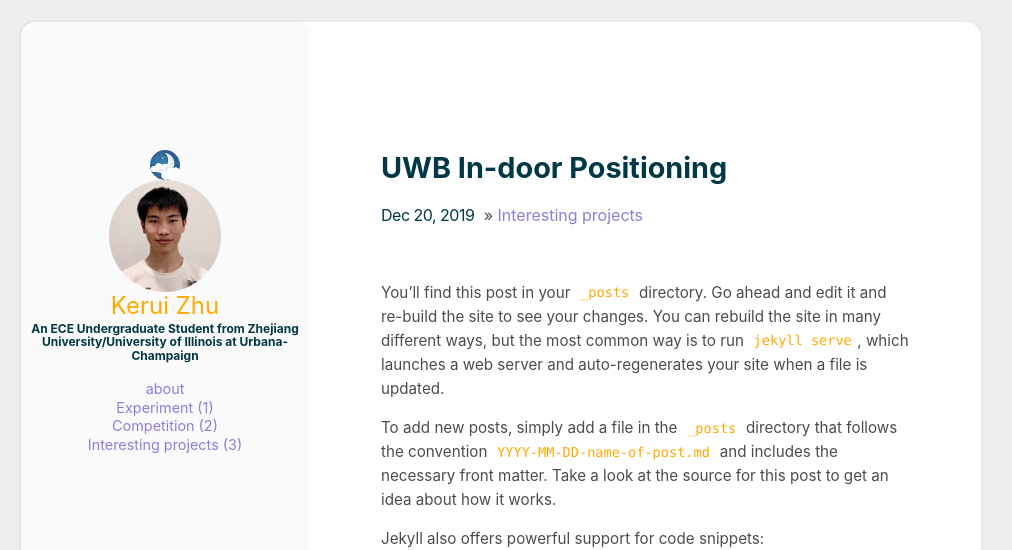
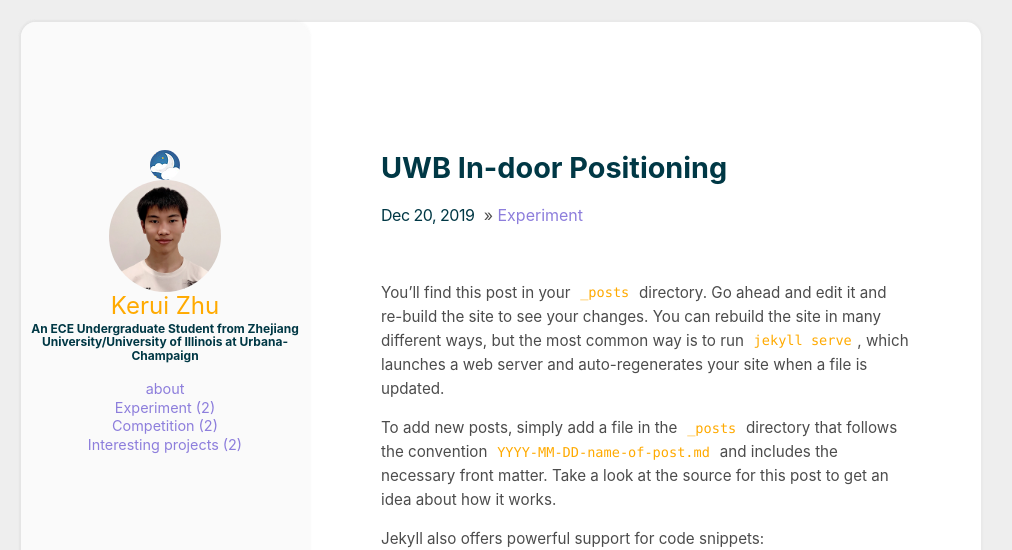
Before and after one commit to ZhuKerui/ZhuKerui.github.io, a Jekyll site: the page built from _posts/2019-12-20-UWB.md, in a window 1280 px wide. Shown: the top 550 px of the page, without its empty margins (139-1151 px from the left). Built offline with Jekyll 4.4.1, drawn with Linux system fonts in a browser that asks for light colours.

Commit message:
date correct

```diff
--- a/_config.yml
+++ b/_config.yml
@@ -12,7 +12,7 @@ url: http://ZhuKerui.github.io/ # the base hostname & protocol for your site
 permalink: /:year-:month/:title
 timezone:
 
-favicon: /assets/img/favicon.ico
+favicon: /assets/img/mylogo.ico
 
 google_analytics: #UA—XXXXXXXX-X
 disqus_shortname: #disqus shortname
--- a/_includes/archive.html
+++ b/_includes/archive.html
@@ -45,17 +45,18 @@
   {% capture cat_name %}{{ category | first }}{% endcapture %}
   <h1>{{ cat_name }}</h1>
   {% assign section = 0 %}
+  {% assign prev_year = '' %}
   {% for post in site.categories[cat_name] %}
   {% unless section > 0 %}
   <p class="archive_year">{{ post.date | date: '%Y' }}</p>
   {% else %}
   {% capture year %}{{ post.date | date: '%Y' }}{% endcapture %}
-  {% capture prev_year %}{{ post.previous.date | date: '%Y' }}{% endcapture %}
   {% if year != prev_year %}
   <p class="archive_year">{{ post.date | date: '%Y' }}</p>
   {% endif %}
   {% endunless %}
   {% assign section = section | plus:1 %}
+  {% capture prev_year %}{{ post.date | date: '%Y' }}{% endcapture %}
 
   <ul>
     <li>
--- a/_posts/2019-12-20-UWB.md
+++ b/_posts/2019-12-20-UWB.md
@@ -1,6 +1,6 @@
 ---
 title: UWB In-door Positioning
-categories: [Interesting projects]
+categories: [Experiment]
 comments: true
 ---
 
```
Also changed, not shown: _posts/2019-08-01-Robomaster.md (renamed from _posts/2019-8-1-Robomaster.md).
